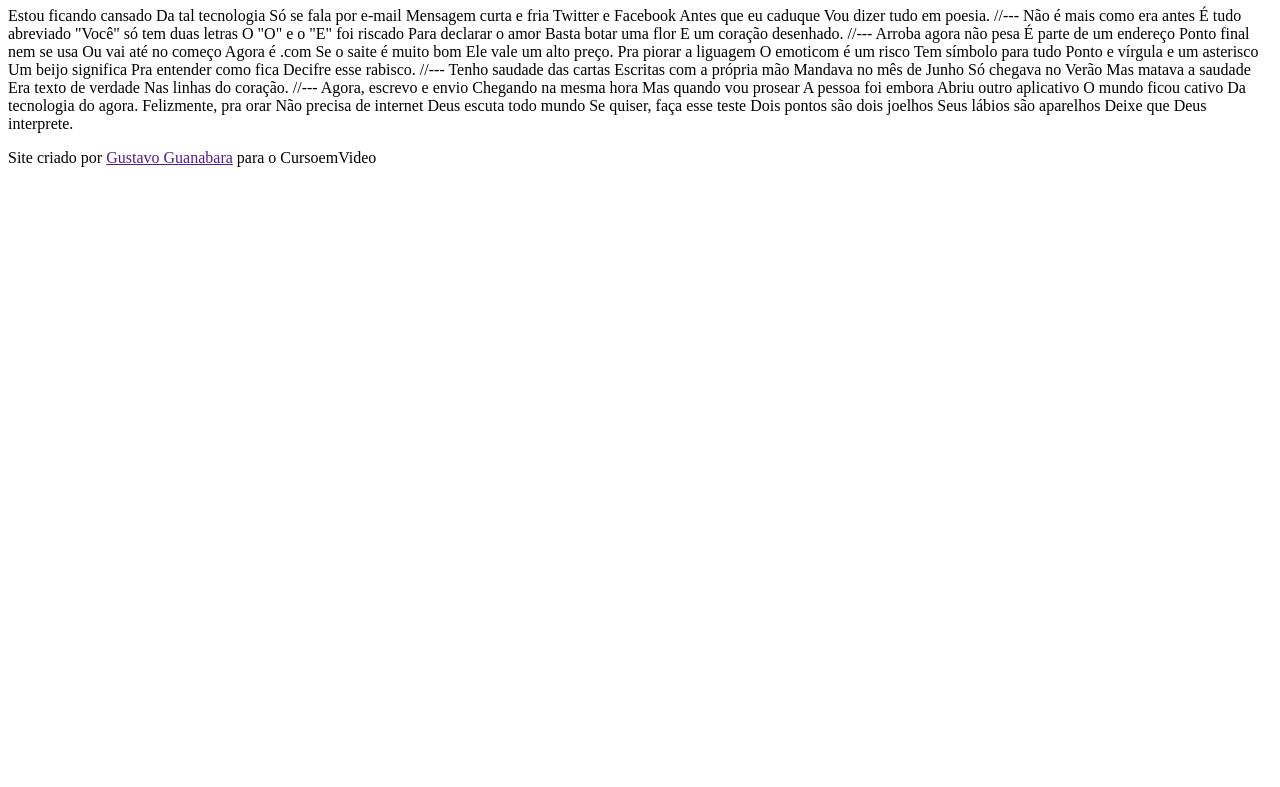
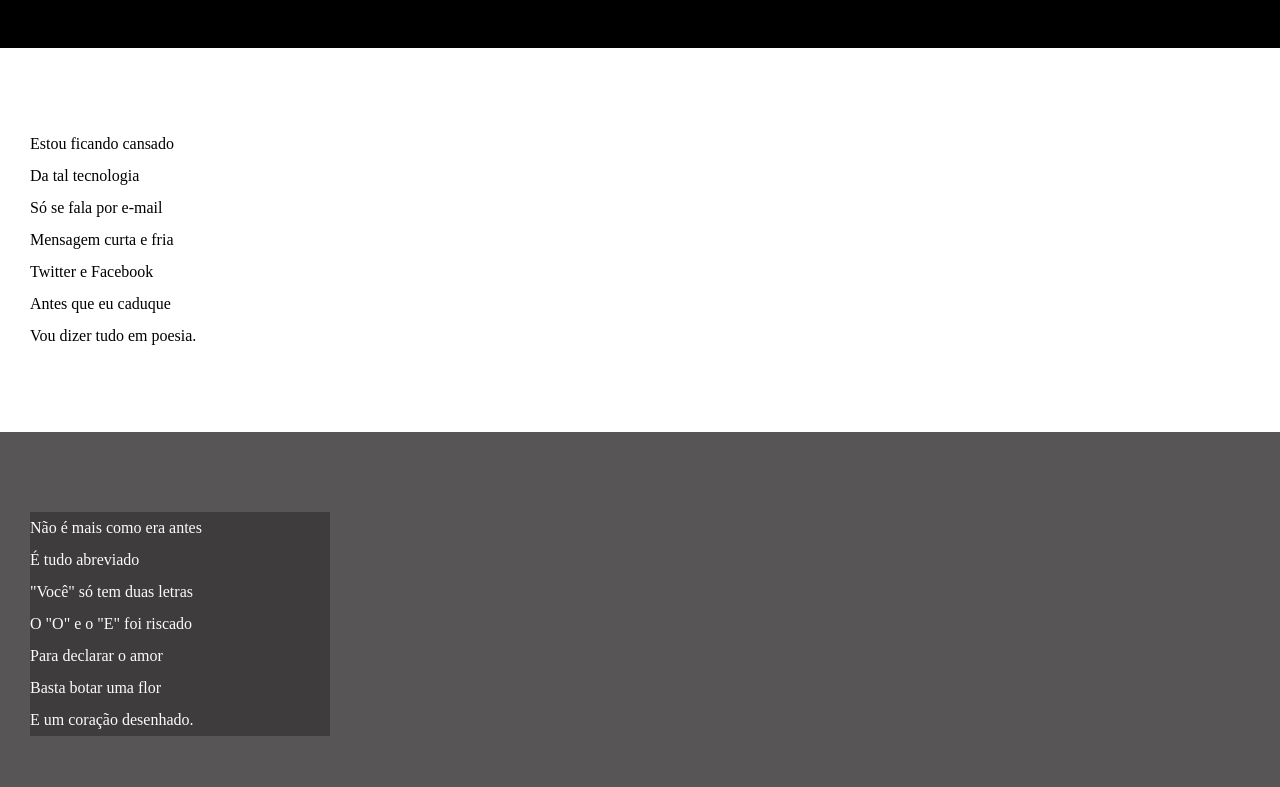
Before and after one commit to FelipeHeidmann/HTML-CSS, a plain HTML site: page Desafios/index.html in a window 1280 px wide. Shown: the part 107-894 px from the top of the page. Before the commit the page ends 800 px from the top, so only its background shows below. Drawn offline with Linux system fonts and the light colour scheme.

Commit message:
atualização de estilo

```diff
--- /dev/null
+++ b/Desafios/estilo/style.css
@@ -0,0 +1,65 @@
+@charset "UTF-8";
+
+* {
+    margin: 0px;
+    padding: 0px;
+}
+
+html, body {
+    min-height: 100vh;
+}
+
+header {
+    background-color: black;
+    color: white;
+    text-align: center;
+}
+
+header > h1 {
+    padding-top: 50px;
+    font-variant: small-caps;
+}
+
+header > p {
+    padding-bottom: 50px;
+}
+
+header a, footer a {
+    color: white;
+     text-decoration: none;
+     font-weight: bolder;
+}
+
+a:hover {
+    text-decoration: underline;
+}
+
+section {
+    padding-top: 10vh;
+    padding-bottom: 10vh;
+    line-height: 2em;
+    padding-left: 30px;
+}
+
+section.normal {
+    background-color: rgb(255, 255, 255);
+    color: rgb(0, 0, 0);
+}
+
+section.imagem {
+    background-color: rgb(87, 85, 85);
+    color: rgb(252, 252, 252);
+
+}
+
+section.imagem > p {
+    width: 300px;
+    background-color: rgba(0, 0, 0, 0.295);
+}
+
+footer {
+    color: white;
+    background-color: black;
+    text-align: center;
+    padding: 10px;
+}
--- a/Desafios/index.html
+++ b/Desafios/index.html
@@ -5,6 +5,8 @@
     <meta http-equiv="X-UA-Compatible" content="IE=edge">
     <meta name="viewport" content="width=device-width, initial-scale=1.0">
     <title>Cordel Moderno</title>
+    <link rel="stylesheet" href="estilo/style.css">
+
 </head>
 <body>
     <header>
@@ -14,69 +16,89 @@
         </p>
     </header>
 
-    Estou ficando cansado
-    Da tal tecnologia
-    Só se fala por e-mail
-    Mensagem curta e fria
-    Twitter e Facebook
-    Antes que eu caduque
+    <section class="normal">
+        <p>
+            Estou ficando cansado <br>
+            Da tal tecnologia <br>
+            Só se fala por e-mail <br>
+            Mensagem curta e fria <br>
+            Twitter e Facebook <br>
+            Antes que eu caduque <br>
             Vou dizer tudo em poesia.
+        </p>
+    </section>
 
-    //---
 
-    Não é mais como era antes
-    É tudo abreviado
-    "Você" só tem duas letras
-    O "O" e o "E" foi riscado
-    Para declarar o amor
-    Basta botar uma flor
+    <section class="imagem">
+        <p>
+            Não é mais como era antes <br>
+            É tudo abreviado <br>
+            "Você" só tem duas letras <br>
+            O "O" e o "E" foi riscado <br>
+            Para declarar o amor <br>
+            Basta botar uma flor <br>
             E um coração desenhado.
+        </p>
+    </section>
 
-    //---
 
-    Arroba agora não pesa
-    É parte de um endereço
-    Ponto final nem se usa
-    Ou vai até no começo
-    Agora é .com
-    Se o saite é muito bom
+    <section class="normal">
+        <p>
+            Arroba agora não pesa <br>
+            É parte de um endereço <br>
+            Ponto final nem se usa <br>
+            Ou vai até no começo <br>
+            Agora é .com <br>
+            Se o saite é muito bom <br>
             Ele vale um alto preço.
+        </p>
 
-    Pra piorar a liguagem
-    O emoticom é um risco
-    Tem símbolo para tudo
-    Ponto e vírgula e um asterisco
-    Um beijo significa
-    Pra entender como fica
+        <p>
+            Pra piorar a liguagem <br>
+            O emoticom é um risco <br>
+            Tem símbolo para tudo <br>
+            Ponto e vírgula e um asterisco <br>
+            Um beijo significa <br>
+            Pra entender como fica <br>
             Decifre esse rabisco.
+        </p>
+    </section>
 
-    //---
 
-    Tenho saudade das cartas
-    Escritas com a própria mão
-    Mandava no mês de Junho
-    Só chegava no Verão
-    Mas matava a saudade
-    Era texto de verdade
+    <section class="imagem">
+        <p>
+            Tenho saudade das cartas <br>
+            Escritas com a própria mão <br>
+            Mandava no mês de Junho <br>
+            Só chegava no Verão <br>
+            Mas matava a saudade <br>
+            Era texto de verdade <br>
             Nas linhas do coração.
+        </p>
+    </section>
 
-    //---
 
-    Agora, escrevo e envio
-    Chegando na mesma hora
-    Mas quando vou prosear
-    A pessoa foi embora
-    Abriu outro aplicativo
-    O mundo ficou cativo
+    <section class="normal">
+        <p>
+            Agora, escrevo e envio <br>
+            Chegando na mesma hora <br>
+            Mas quando vou prosear <br>
+            A pessoa foi embora <br>
+            Abriu outro aplicativo <br>
+            O mundo ficou cativo <br>
             Da tecnologia do agora.
+        </p>
 
-    Felizmente, pra orar
-    Não precisa de internet
-    Deus escuta todo mundo
-    Se quiser, faça esse teste
-    Dois pontos são dois joelhos
-    Seus lábios são aparelhos
+        <p>
+            Felizmente, pra orar <br>
+            Não precisa de internet <br>
+            Deus escuta todo mundo <br>
+            Se quiser, faça esse teste <br>
+            Dois pontos são dois joelhos <br>
+            Seus lábios são aparelhos <br>
             Deixe que Deus interprete.
+        </p>
+    </section>
 
     <footer>
         <p>Site criado por <a href="">Gustavo Guanabara</a> para o CursoemVideo</p>
```
Lines whose indentation alone changed are shown as unchanged.
